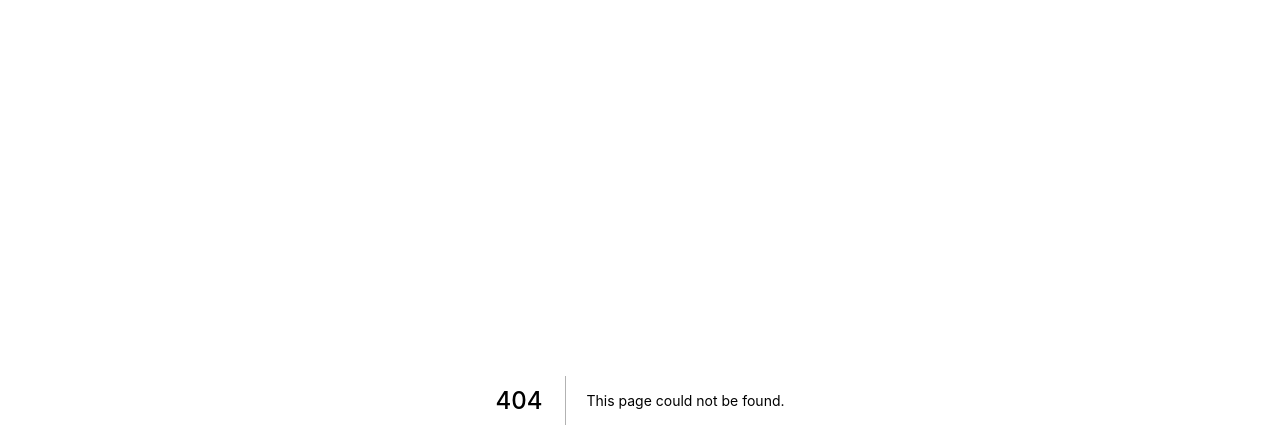
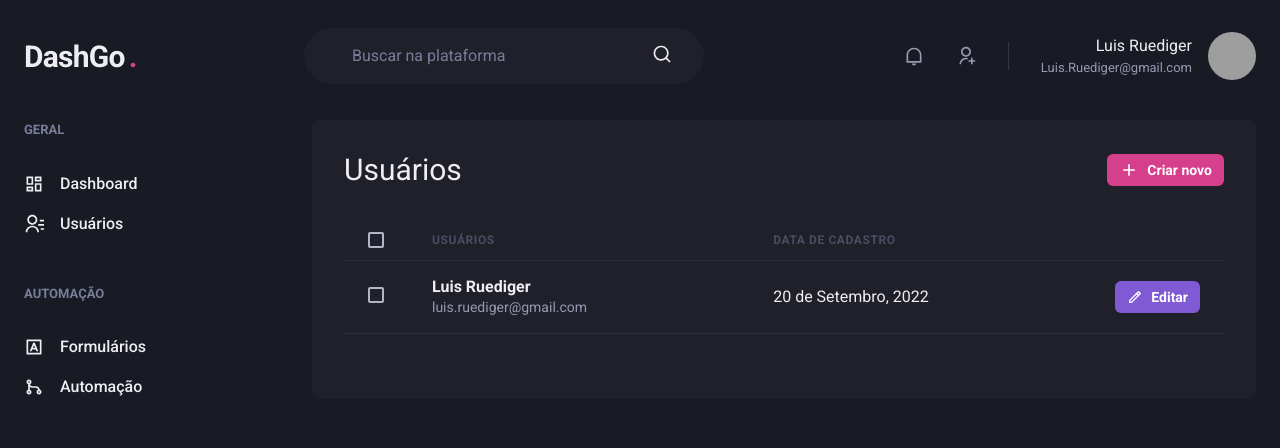
Before and after one commit to LuisRuediger/DashGo, a Next.js app: page /users in a window 1280 px wide. Before the commit this address had no page. Shown: the top 448 px of the page. Built offline with nearby package versions, Linux system fonts and the light colour scheme; grey boxes are pictures that could not be loaded.

Commit message:
lista de usuarios

```diff
--- /dev/null
+++ b/src/pages/users/index.tsx
@@ -0,0 +1,82 @@
+import { Box, Text, Button, Checkbox, Flex, Heading, Icon, Table, Tbody, Td, Th, Thead, Tr } from "@chakra-ui/react"
+import { RiAddLine, RiPencilLine } from "react-icons/ri"
+
+import { Header } from "../../components/Header"
+import { Sidebar } from "../../components/Sidebar"
+
+export default function UserList() {
+  return (
+    <Box>
+      <Header/>
+
+      <Flex
+        w="100%"
+        my="6"
+        maxWidth={1480}
+        mx="auto"
+        px="6"
+      >
+        <Sidebar/>
+
+        <Box
+          flex="1"
+          borderRadius={8}
+          bg="gray.800"
+          p="8"
+        >
+          <Flex mb="8" justify="space-between" align="center">
+            <Heading size="lg" fontWeight="normal">Usuários</Heading>
+
+            <Button
+                as="a"
+                size="sm"
+                fontSize="sm"
+                colorScheme="pink"
+                leftIcon={<Icon as={RiAddLine} fontSize="20"/>}
+              >
+                Criar novo
+              </Button>
+          </Flex>
+
+        <Table colorScheme="whiteAlpha">
+          <Thead>
+            <Tr>
+              <Th px="6" color="gray.300" width="8">
+                <Checkbox colorScheme="pink"/>
+              </Th>
+              <Th>Usuários</Th>
+              <Th>Data de cadastro</Th>
+              <Th width="8"></Th>
+            </Tr>
+          </Thead>
+          <Tbody>
+            <Tr>
+              <Td px="6">
+                <Checkbox colorScheme="pink"/>
+              </Td>
+              <Td>
+                <Box>
+                  <Text fontWeight="bold">Luis Ruediger</Text>
+                  <Text fontSize="sm" color="gray.300">luis.ruediger@gmail.com</Text>
+                </Box>
+              </Td>
+              <Td>20 de Setembro, 2022</Td>
+              <Td>
+                <Button
+                  as="a"
+                  size="sm"
+                  colorScheme="purple"
+                  leftIcon={<Icon as={RiPencilLine} fontSize="16"/>}
+                  >
+                    Editar
+                  </Button>
+              </Td>
+            </Tr>
+          </Tbody>
+        </Table>
+        </Box>
+    </Flex>
+
+    </Box>
+  )
+}
```
